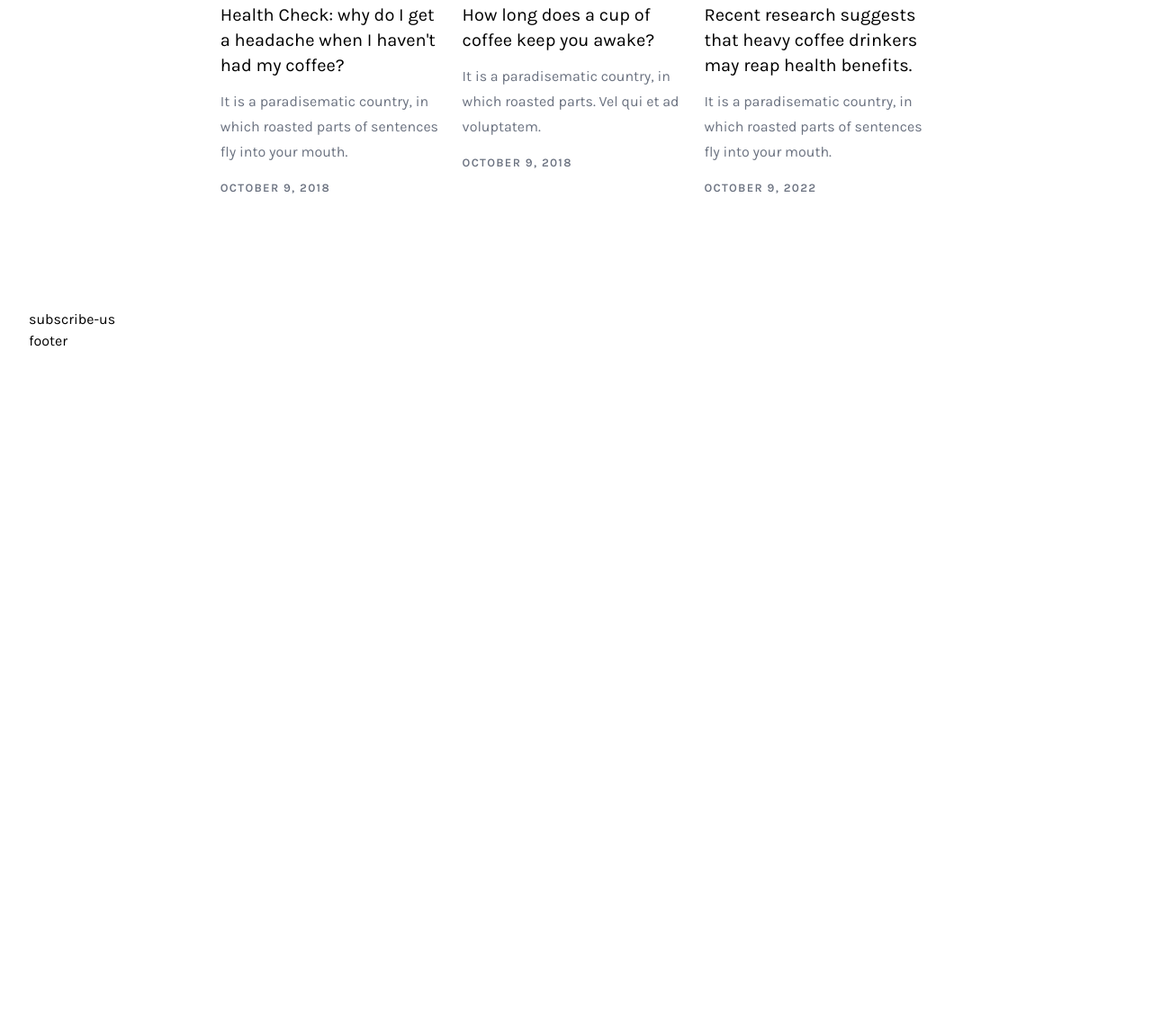
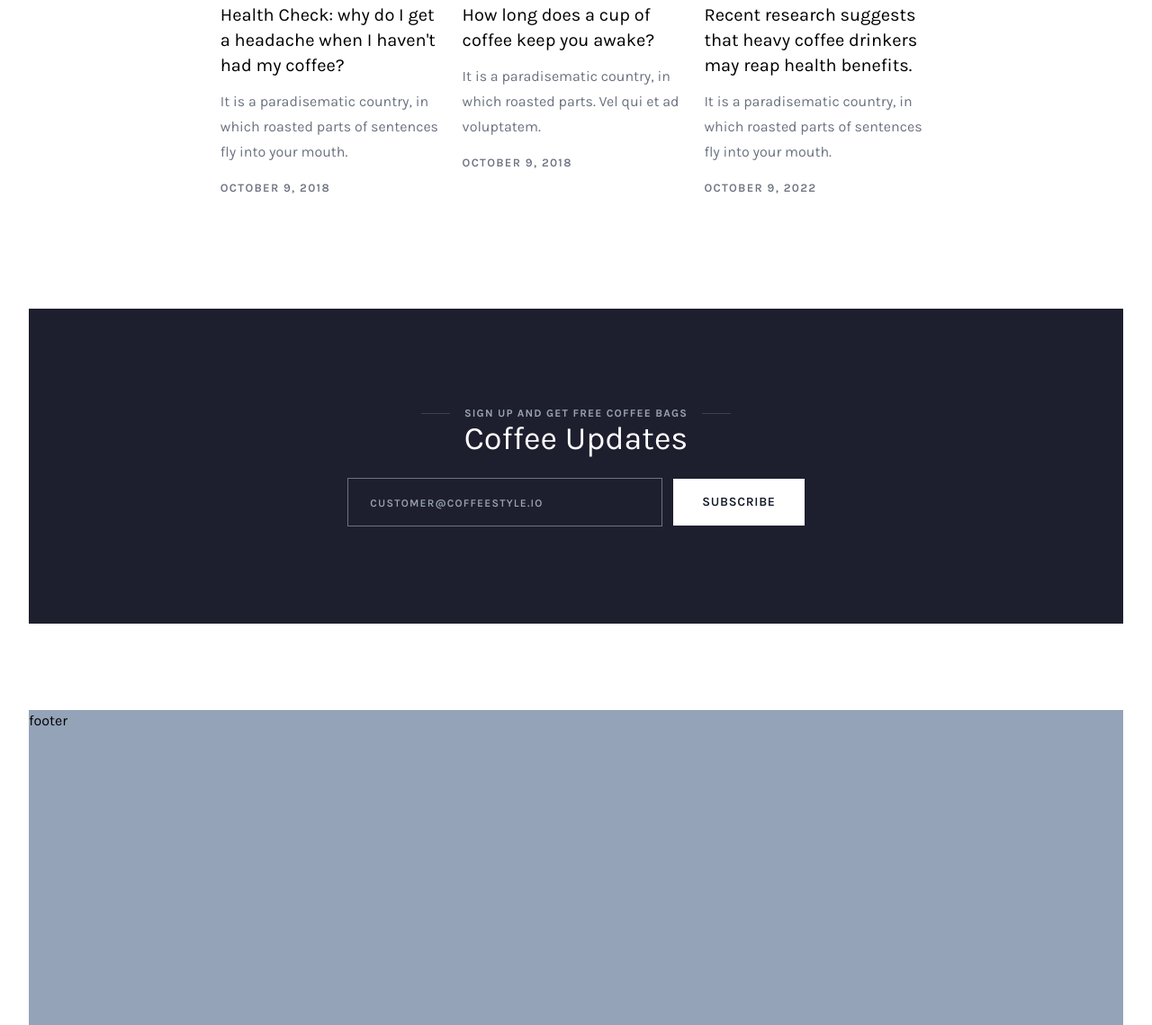
Before and after one commit to dangkhoa1195/tailwindcss-coffee-style, a website: page public/index.html in a window 1280 px wide. Shown: the part 5223-6362 px from the top of the page at 90% size. Before the commit the page ends 5614 px from the top, so only its background shows below. Drawn offline with nearby package versions, Linux system fonts and the light colour scheme; files that its build step writes are made by us from their sources.

Commit message:
add subscribe us section

```diff
--- a/public/index.html
+++ b/public/index.html
@@ -515,10 +515,30 @@
           </div>
         </div>
         <!-- End lifestyle-stories -->
-        <div class="subscribe-us">subscribe-us</div>
+        <div class="subscribe-us h-[350px] bg-[#1d1f2e] mb-24 flex flex-col justify-center items-center">
+          <div class="mb-6 xs:mb-0 flex items-center justify-center px-6">
+            <div class="h-px w-8 bg-gray-700"></div>
+            <div class="mx-4 text-center text-xs font-bold uppercase tracking-widest text-gray-400">
+              SIGN UP AND GET FREE COFFEE BAGS
+            </div>
+            <div class="h-px w-8 bg-gray-700"></div>
+          </div>
+          <div class="mb-6 text-4xl capitalize text-white">Coffee Updates</div>
+          <div class="ct-form">
+            <div class="flex flex-col md:flex-row justify-center items-center gap-3">
+              <div class="ct-form-item text-center">
+                <input type="email" placeholder="customer@coffeestyle.io"
+                  class="px-6 py-4 w-[350px] max-w-[80%]  xs:max-w-full bg-inherit border-[1px] border-gray-500 outline-none text-white leading-5 hover:border-gray-300 focus:border-gray-300 duration-500 placeholder:uppercase placeholder:text-xs placeholder:tracking-widest placeholder:font-semibold">
+              </div>
+              <div class="ct-form-item">
+                <button type="submit" class="ct-button  bg-white text-gray-900 w-max max-h-[54px]">Subscribe</button>
+              </div>
+            </div>
+          </div>
+        </div>
         <!-- End subscribe-us -->
       </main>
-      <footer id="footer">footer</footer>
+      <footer id="footer" class="h-[350px] bg-slate-400">footer</footer>
     </div>
     <!-- End content wrapper -->
   </div>
```
